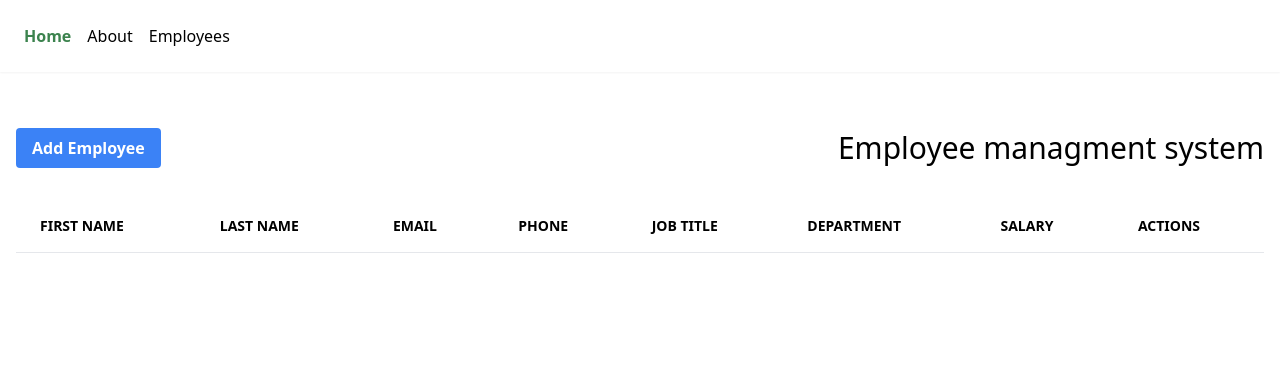
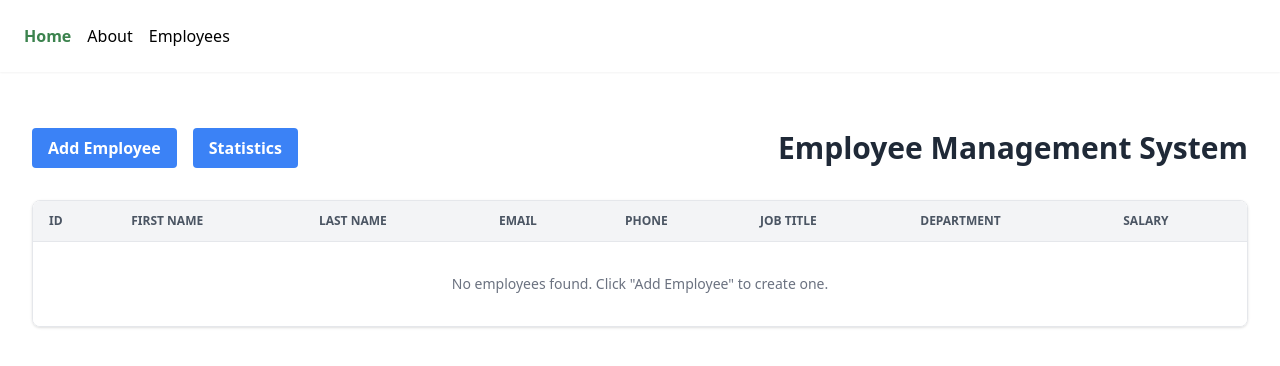
Before and after one commit to giuli9r/crud-app-nuxt, a Nuxt app in the folder nuxt-app/: page / in a window 1280 px wide. Shown: the top 366 px of the page. Built offline with nearby package versions, Linux system fonts and the light colour scheme.

Commit message:
feat: update tailwind classes, bg header, improve structure & UX

```diff
--- a/nuxt-app/pages/employee/create.vue
+++ b/nuxt-app/pages/employee/create.vue
@@ -88,3 +88,9 @@ export default {
 </script>
 
 <style lang="scss"></style>
+
+<!-- How this works
+ When a user fills out a form and hits create button the createEmployee methos is invoked
+ then takes the employee object and pushes it to the employees array in local storage
+ then redirects the user to the (home page) employee list
+-->
--- a/nuxt-app/pages/index.vue
+++ b/nuxt-app/pages/index.vue
@@ -1,81 +1,78 @@
 <template>
-    <div class="container mx-auto mt-10">
+    <div class="container mx-auto mt-10 px-4">
         <div class="flex items-center justify-between mb-8">
-            <!-- <h1 class="text-2xl font-bold mb-6"> Employee</h1> -->
+            <div class="flex space-x-4">
                 <NuxtLink to="/employee/create"
-                class="bg-blue-500 hover:bg-blue-700 text-white font-bold py-2 px-4 rounded">
+                    class="bg-blue-500 hover:bg-blue-700 text-white font-bold py-2 px-4 rounded transition">
                     Add Employee
                 </NuxtLink>
-            <h1 class="text-3xl front-bold ml-4"> Employee managment system</h1>
+                <NuxtLink to="/employee/statistics"
+                    class="bg-blue-500 hover:bg-blue-700 text-white font-bold py-2 px-4 rounded transition">
+                    Statistics
+                </NuxtLink>
             </div>
-        <table class="text-left w-full border-collapse">
-            <thead>
-                <tr clas="bg-gray-200">
-                    <th
-                        class="py-4 px-6 bg-grey-lightest font-bold uppercase text-sm text-grey-dark border-b border-grey-light">
-                        First Name</th>
-                    <th
-                        class="py-4 px-6 bg-grey-lightest font-bold uppercase text-sm text-grey-dark border-b border-grey-light">
-                        Last Name</th>
-                    <th
-                        class="py-4 px-6 bg-grey-lightest font-bold uppercase text-sm text-grey-dark border-b border-grey-light">
-                        Email</th>
-                    <th
-                        class="py-4 px-6 bg-grey-lightest font-bold uppercase text-sm text-grey-dark border-b border-grey-light">
-                        Phone</th>
-                    <th
-                        class="py-4 px-6 bg-grey-lightest font-bold uppercase text-sm text-grey-dark border-b border-grey-light">
-                        Job Title</th>
-                    <th
-                        class="py-4 px-6 bg-grey-lightest font-bold uppercase text-sm text-grey-dark border-b border-grey-light">
-                        Department</th>
-                    <th
-                        class="py-4 px-6 bg-grey-lightest font-bold uppercase text-sm text-grey-dark border-b border-grey-light">
-                        Salary</th>
-                    <th
-                        class="py-4 px-6 bg-grey-lightest font-bold uppercase text-sm text-grey-dark border-b border-grey-light">
-                        Actions</th>
+            <h1 class="text-3xl font-bold text-gray-800">Employee Management System</h1>
+        </div>
+
+        <!-- Responsive Table Wrapper -->
+        <div class="overflow-x-auto shadow rounded-lg border border-gray-200">
+            <table class="text-left w-full border-collapse bg-white">
+                <thead class="bg-gray-100 border-b border-gray-200">
+                    <tr>
+                        <th scope="col" class="py-3 px-4 font-bold uppercase text-xs text-gray-600">ID</th>
+                        <th scope="col" class="py-3 px-4 font-bold uppercase text-xs text-gray-600">First Name</th>
+                        <th scope="col" class="py-3 px-4 font-bold uppercase text-xs text-gray-600">Last Name</th>
+                        <th scope="col" class="py-3 px-4 font-bold uppercase text-xs text-gray-600">Email</th>
+                        <th scope="col" class="py-3 px-4 font-bold uppercase text-xs text-gray-600">Phone</th>
+                        <th scope="col" class="py-3 px-4 font-bold uppercase text-xs text-gray-600">Job Title</th>
+                        <th scope="col" class="py-3 px-4 font-bold uppercase text-xs text-gray-600">Department</th>
+                        <th scope="col" class="py-3 px-4 font-bold uppercase text-xs text-gray-600">Salary</th>
                     </tr>
                 </thead>
-            <tbody>
-                <tr v-for="(employee, index) in employees" :key="employee.id" class="hover:bg-grey-lighter">
-                    <td class="py-4 px-6 border-b border-grey-light">{{ index + 1 }}</td>
-                    <td class="py-4 px-6 border-b border-grey-light">{{ employee.first_name }}</td>
-                    <td class="py-4 px-6 border-b border-grey-light">{{ employee.last_name }}</td>
-                    <td class="py-4 px-6 border-b border-grey-light">{{ employee.email }}</td>
-                    <td class="py-4 px-6 border-b border-grey-light">{{ employee.phone }}</td>
-                    <td class="py-4 px-6 border-b border-grey-light">{{ employee.job_title }}</td>
-                    <td class="py-4 px-6 border-b border-grey-light">{{ employee.department }}</td>
-                    <td class="py-4 px-6 border-b border-grey-light">{{ employee.salary }}</td>
+                <tbody class="divide-y divide-gray-200">
+                    <tr v-for="(employee, index) in employees" :key="employee.id || index"
+                        class="hover:bg-gray-50 transition">
+                        <td class="py-3 px-4 text-sm text-gray-700">{{ index + 1 }}</td>
+                        <td class="py-3 px-4 text-sm text-gray-700">{{ employee.first_name }}</td>
+                        <td class="py-3 px-4 text-sm text-gray-700">{{ employee.last_name }}</td>
+                        <td class="py-3 px-4 text-sm text-gray-700">{{ employee.email }}</td>
+                        <td class="py-3 px-4 text-sm text-gray-700">{{ employee.phone }}</td>
+                        <td class="py-3 px-4 text-sm text-gray-700">{{ employee.job_title }}</td>
+                        <td class="py-3 px-4 text-sm text-gray-700">{{ employee.department }}</td>
+                        <td class="py-3 px-4 text-sm text-gray-700">{{ employee.salary }}</td>
+                    </tr>
+                    <!-- Empty State -->
+                    <tr v-if="employees.length === 0">
+                        <td colspan="8" class="text-center py-8 text-gray-500 text-sm">
+                            No employees found. Click "Add Employee" to create one.
+                        </td>
                     </tr>
                 </tbody>
             </table>
-
+        </div>
     </div>
 </template>
 
 <script>
 export default {
-
     data() {
         return {
-            employees: [],
+            employees: []
         }
     },
     mounted() {
         this.loadEmployees();
     },
     methods: {
-        async loadEmployees() {
-            if (localStorage.getItem('employees')) {
+        loadEmployees() {
+            if (typeof window !== 'undefined' && localStorage.getItem('employees')) {
+                try {
                     this.employees = JSON.parse(localStorage.getItem('employees'));
-            }
-            // this.items = await this.$axios.$get('/employees');
+                } catch (error) {
+                    console.error('Error reading employees from localStorage:', error);
                 }
             }
-
-
+        }
+    }
 }
 </script>
-
-<style lang="scss" scoped></style>
```
Lines whose indentation alone changed are shown as unchanged.
